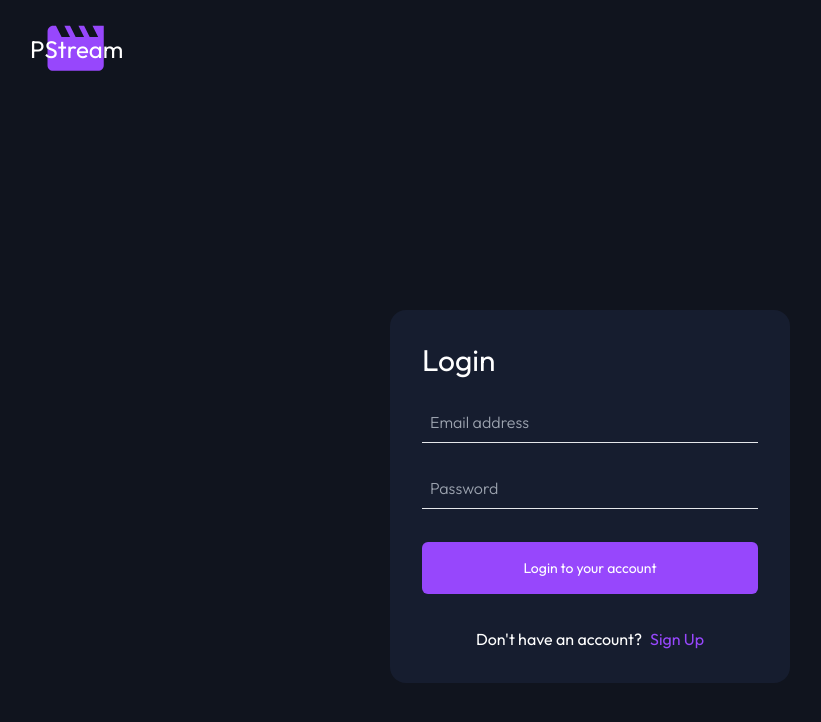
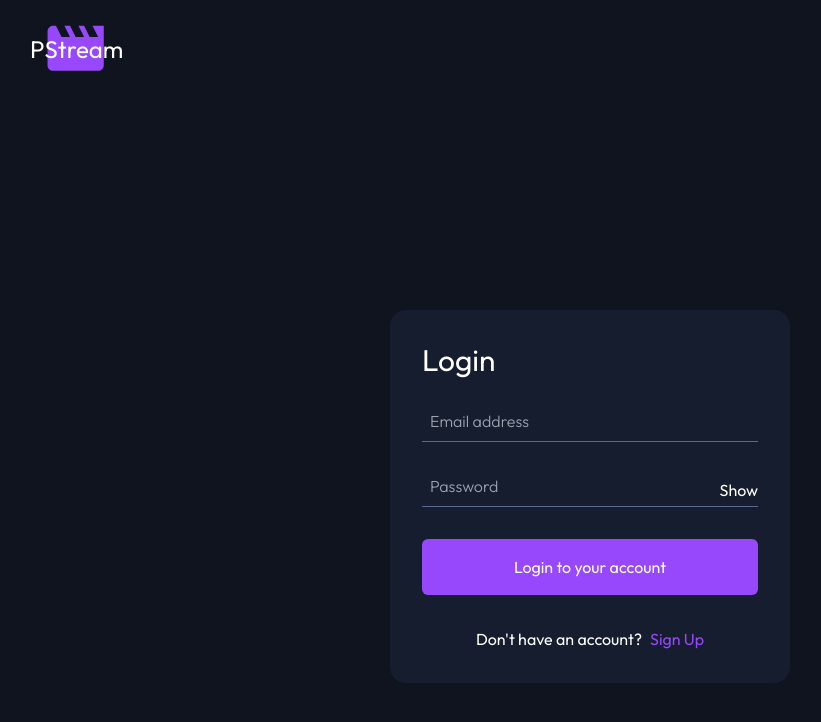
Before and after one commit to Paralelzag-n/pstream-front, a Vue app: page /sign-in in a window 1280 px wide. Shown: the top 722 px of the page, without its empty margins (50-871 px from the left). Built offline with nearby package versions, Linux system fonts and the light colour scheme.

Commit message:
feat:completed signup/in components (might need refactoring)

```diff
--- a/src/components/dialog/SignInComponent.vue
+++ b/src/components/dialog/SignInComponent.vue
@@ -1,38 +1,40 @@
 <script setup lang="ts">
 import { ref } from "vue";
 import { useRouter } from "vue-router";
+import {
+  validateEmail,
+  validateLength,
+  validateExists,
+} from "../../utils/validators";
 
-const emailIsEmpty = ref<boolean>(false);
-const passwordIsEmpty = ref<boolean>(false);
-const emailContainsAt = ref<boolean>(true);
+const router = useRouter();
+const email = ref<string>("");
+const emailError = ref<string>("");
+const password = ref<string>("");
+const passwordError = ref<string>("");
+const passwordTogglerClicked = ref<boolean>(false);
 
-const emailModel = ref<string>("");
-const passwordModel = ref<string>("");
-const router = useRouter();
+const checkPassword = () => {
+  if (validateExists(password.value)) {
+    passwordError.value = validateExists(password.value);
+    return;
+  }
 
-const emailContentValidator = () => {
-  if (emailModel.value.includes("@")) {
-    emailContainsAt.value = true;
-  } else {
-    emailContainsAt.value = false;
-  }
+  passwordError.value = validateLength(password.value);
 };
 
-const emailInputValidator = () => {
-  emailModel.value === ""
-    ? (emailIsEmpty.value = true)
-    : (emailIsEmpty.value = false);
-};
-const passwordInputValidator = () => {
-  passwordModel.value === ""
-    ? (passwordIsEmpty.value = true)
-    : (passwordIsEmpty.value = false);
+const checkEmail = () => {
+  if (validateExists(email.value)) {
+    emailError.value = validateExists(email.value);
+    return;
+  }
+
+  emailError.value = validateEmail(email.value);
 };
 
 const validator = () => {
-  emailContentValidator();
-  emailInputValidator();
-  passwordInputValidator();
+  checkPassword();
+  checkEmail();
 };
 </script>
 
@@ -42,38 +44,50 @@ const validator = () => {
   >
     <h1 class="text-white text-3xl">Login</h1>
     <div
-      class="flex border-x-0 border-t-0 border border-b-1 border-greyish-blue"
+      class="flex justify-between border-x-0 border-t-0 border border-b-1 border-grayish-blue"
     >
       <input
-        @input="emailInputValidator"
-        v-model="emailModel"
+        @input="checkEmail"
+        @focus="emailError = ''"
+        v-model="email"
         placeholder="Email address"
-        type="url"
-        name=""
-        id=""
+        :class="!emailError ? 'w-full' : ''"
         class="my-input-class font-light text-white pb-2 px-2"
       />
 
-      <p v-if="emailIsEmpty" class="text-red">Can't be empty</p>
-      <p v-if="!emailContainsAt && !emailIsEmpty" class="text-red"></p>
+      <p v-if="emailError" class="text-red text-nowrap">{{ emailError }}</p>
     </div>
     <div
-      class="flex border-x-0 border-t-0 border border-b-1 border-greyish-blue"
+      class="flex border-x-0 border-t-0 border border-b-1 justify-between border-grayish-blue"
     >
       <input
-        @input="passwordInputValidator"
-        v-model="passwordModel"
+        :type="passwordTogglerClicked ? 'text' : 'password'"
+        @input="checkPassword"
+        @focus="passwordError = ''"
+        v-model="password"
         placeholder="Password"
-        type="url"
-        name=""
-        id=""
+        :class="passwordError ? 'w-40' : ''"
         class="my-input-class font-light text-white pb-2 px-2"
       />
-      <p v-if="passwordIsEmpty" class="text-red">Can't be empty</p>
+      <button
+        v-if="!passwordTogglerClicked && !passwordError"
+        @click="passwordTogglerClicked = !passwordTogglerClicked"
+        class="text-white"
+      >
+        Show
+      </button>
+      <button
+        v-if="passwordTogglerClicked && !passwordError"
+        @click="passwordTogglerClicked = !passwordTogglerClicked"
+        class="text-white"
+      >
+        Hide
+      </button>
+      <p v-if="passwordError" class="text-red">{{ passwordError }}</p>
     </div>
     <button
       @click="validator"
-      class="outline-none text-white bg-purple py-4 text-sm rounded-md"
+      class="outline-none text-white bg-purple py-4 text-md rounded-md"
     >
       Login to your account
     </button>
--- a/src/components/dialog/SignUpComponent.vue
+++ b/src/components/dialog/SignUpComponent.vue
@@ -15,6 +15,8 @@ const password = ref<string>("");
 const passwordError = ref<string>("");
 const repeatPassword = ref<string>("");
 const repeatPasswordError = ref<string>("");
+
+const passwordTogglerClicked = ref<boolean>(false);
 
 const checkPasswordsMatch = () => {
   if (validateExists(repeatPassword.value)) {
@@ -66,45 +68,68 @@ const validateAll = () => {
   >
     <h1 class="text-white text-3xl">Sign Up</h1>
     <div
-      class="flex border-x-0 border-t-0 border border-b-1 border-greyish-blue"
+      class="flex border-x-0 border-t-0 border border-b-1 border-grayish-blue"
     >
       <input
         @input="checkEmail"
+        @focus="emailError = ''"
         v-model="email"
         placeholder="Email address"
+        :class="!emailError ? 'w-full' : ''"
         class="my-input-class font-light text-white pb-2 px-2"
       />
       <p v-if="emailError" class="text-red text-nowrap">{{ emailError }}</p>
     </div>
     <div
-      class="flex border-x-0 border-t-0 border border-b-1 border-greyish-blue"
+      class="flex justify-between border-x-0 border-t-0 border border-b-1 border-grayish-blue"
     >
       <input
+        :type="passwordTogglerClicked ? 'text' : 'password'"
+        @focus="passwordError = ''"
         v-model="password"
         @input="checkPassword"
         placeholder="Password"
+        :class="passwordError ? 'w-40' : ''"
         class="my-input-class font-light text-white pb-2 px-2"
       />
+      <button
+        v-if="!passwordTogglerClicked && !passwordError"
+        @click="passwordTogglerClicked = !passwordTogglerClicked"
+        class="text-white"
+      >
+        Show
+      </button>
+      <button
+        v-if="passwordTogglerClicked && !passwordError"
+        @click="passwordTogglerClicked = !passwordTogglerClicked"
+        class="text-white"
+      >
+        Hide
+      </button>
       <p v-if="passwordError" class="text-red text-nowrap">
         {{ passwordError }}
       </p>
     </div>
     <div
-      class="flex border-x-0 border-t-0 border border-b-1 border-greyish-blue"
+      class="flex justify-between border-x-0 border-t-0 border border-b-1 border-grayish-blue"
     >
       <input
+        :type="passwordTogglerClicked ? 'text' : 'password'"
+        @focus="repeatPasswordError = ''"
         @input="checkPasswordsMatch"
         v-model="repeatPassword"
         placeholder="Repeat password"
+        :class="repeatPasswordError ? 'w-40' : ''"
         class="my-input-class font-light text-white pb-2 px-2"
       />
+
       <p v-if="repeatPasswordError" class="text-red text-nowrap">
         {{ repeatPasswordError }}
       </p>
     </div>
     <button
       @click="validateAll"
-      class="outline-none text-white bg-purple py-4 text-sm rounded-md"
+      class="outline-none text-white bg-purple py-4 text-md rounded-md"
     >
       Create an account
     </button>
--- a/src/utils/validators.ts
+++ b/src/utils/validators.ts
@@ -1,6 +1,7 @@
 export function validateEmail(email: string): string {
-  const emailRegex = /^[^\.\s][\w\-\.{2,}]+@([\w-]+\.)+[\w-]{2,}$/;
-  return emailRegex.test(email) ? "" : "Invalid email";
+  const emailRegex =
+    /^[^\.\s][a-zA-Z0-9\-\.]+@([a-zA-Z0-9-]+\.)+[a-zA-Z]{2,}$/i;
+  return emailRegex.test(email) ? "" : "Invalid format";
 }
 
 export function validateLength(value: string, length: number = 8): string {
```
